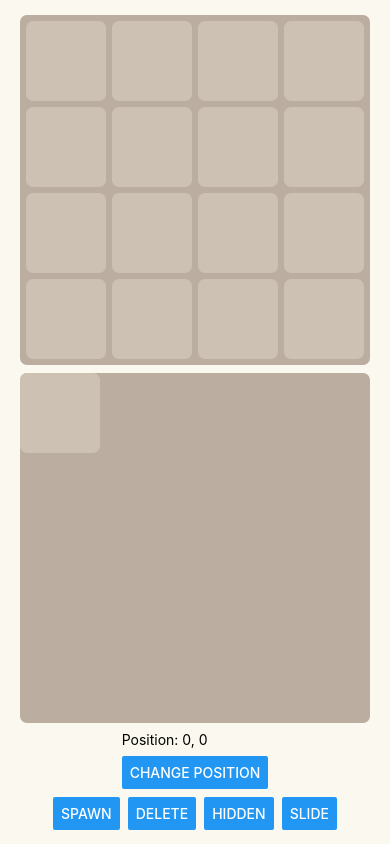
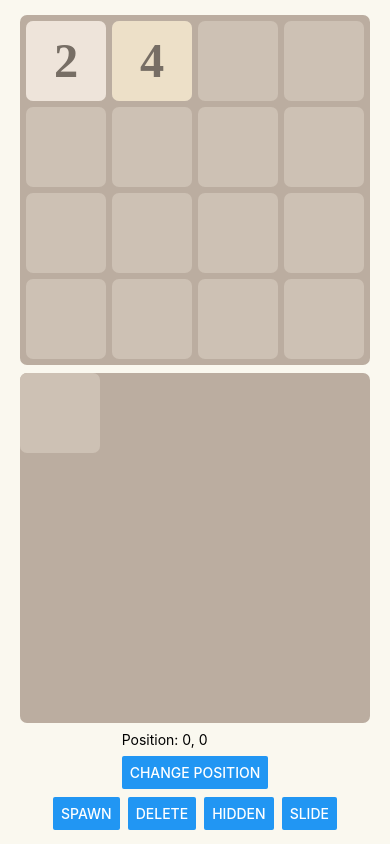
Before and after one commit to AgeReapor/1024-plus-plus, a React Native app: screen / in a window 390 px wide. Built offline with nearby package versions, Linux system fonts and the light colour scheme.

Commit message:
canvas reading props

```diff
--- a/App.js
+++ b/App.js
@@ -7,14 +7,16 @@ import Animated, {
 } from "react-native-reanimated";
 import { Button, Text } from "react-native";
 import { StyleSheet } from "react-native";
-import { useState } from "react";
+import { useEffect, useState } from "react";
 
 import * as style from "./utils/StyleUtilClasses";
 import Canvas from "./components/Canvas.component";
 import Tile from "./components/Tile.component";
-
+import { TileNode } from "./models/TileNode";
 const CANVAS_SIZE = 350;
 const TILE_SIZE = 80;
+
+const tileNodes = [new TileNode("1", 0, 2), new TileNode("2", 1, 4)];
 
 export default function App() {
 	const [state, setState] = useState({
@@ -32,13 +34,13 @@ export default function App() {
 				style.bgColor("#faf8ef"),
 			]}
 		>
-			<Canvas />
+			<Canvas tileNodes={tileNodes} />
 			<Animated.View style={[stylesheet.canvas]}>
 				<Tile
 					x={state.x}
 					y={state.y}
 					val={state.val}
-					size={TILE_SIZE}
+					size={TileNode.tileSize}
 				/>
 			</Animated.View>
 			<Animated.View style={[style.alignItems("start"), style.gap()]}>
--- a/components/Canvas.component.jsx
+++ b/components/Canvas.component.jsx
@@ -1,8 +1,9 @@
-import { StyleSheet } from "react-native";
+import { StyleSheet, Text } from "react-native";
 import Animated, { useAnimatedStyle } from "react-native-reanimated";
 import * as style from "../utils/StyleUtilClasses";
 import calcGridCoords from "../utils/CalcGridCoords";
 import Tile from "./Tile.component";
+import { TileNode } from "../models/TileNode";
 import { useEffect } from "react";
 
 const CANVAS_SIZE = 350;
@@ -10,7 +11,7 @@ const GRID_SIZE = 4;
 const TILES_COUNT = GRID_SIZE ** 2;
 const TILE_SIZE = 80;
 
-export default function Canvas() {
+export default function Canvas(props) {
 	const canvasAnimStyles = useAnimatedStyle(() => {
 		return {};
 	});
@@ -27,6 +28,7 @@ export default function Canvas() {
 	return (
 		<Animated.View style={[stylesheet.canvas, canvasAnimStyles]}>
 			<BackgroundGrid></BackgroundGrid>
+			<GameGrid tileNodes={props.tileNodes}></GameGrid>
 		</Animated.View>
 	);
 }
@@ -35,19 +37,37 @@ const BackgroundGrid = () => {
 	return (
 		<Animated.View style={[stylesheet.bgGrid]}>
 			{Array.from({ length: TILES_COUNT }, (_, i) => {
-				const coords = calcGridCoords(
-					i,
-					CANVAS_SIZE,
-					TILE_SIZE,
-					GRID_SIZE
-				);
+				const coords = calcGridCoords(i);
 				return (
 					<Tile
-						key={i}
+						key={"bgTile_" + i}
 						x={coords.x}
 						y={coords.y}
 						val={0}
 						size={TILE_SIZE}
+					></Tile>
+				);
+			})}
+		</Animated.View>
+	);
+};
+
+const GameGrid = (props) => {
+	let tileNodes = props.tileNodes;
+	return (
+		<Animated.View style={[stylesheet.fgGrid]}>
+			{/* <Tile key={"test2"} x={203} y={2} val={2} size={TILE_SIZE} />
+			<Tile key={"test1"} x={103} y={2} val={2} size={TILE_SIZE} />
+			<Tile key={"test3"} x={0} y={2} val={4} size={TILE_SIZE} /> */}
+
+			{tileNodes.map((tileNode) => {
+				return (
+					<Tile
+						key={tileNode.name}
+						x={tileNode.coords.x}
+						y={tileNode.coords.y}
+						val={tileNode.val}
+						size={TileNode.tileSize}
 					></Tile>
 				);
 			})}
@@ -63,9 +83,14 @@ const stylesheet = StyleSheet.create({
 	},
 	bgGrid: {
 		backgroundColor: "#bbada0",
-		position: "relative",
+		position: "absolute",
 		width: CANVAS_SIZE,
 		height: CANVAS_SIZE,
 		borderRadius: 7,
 	},
+	fgGrid: {
+		position: "absolute",
+		width: CANVAS_SIZE,
+		height: CANVAS_SIZE,
+	},
 });
--- /dev/null
+++ b/models/Board.js
@@ -0,0 +1 @@
+import TileNode from "./TileNode";
--- /dev/null
+++ b/models/TileNode.js
@@ -0,0 +1,62 @@
+import calcGridCoords from "../utils/CalcGridCoords";
+import Tile from "../components/Tile.component";
+const TILE_SIZE = 80;
+
+export class TileNode {
+	#name;
+	#posIdx;
+	#val;
+	#translateCB;
+	#deleteCB;
+
+	constructor(
+		name,
+		posIdx,
+		val = 2,
+		createdCB = () => {},
+		translateCB = (a, b) => {},
+		deleteCB = () => {}
+	) {
+		this.#name = name;
+		this.#posIdx = posIdx;
+		this.#val = val;
+		this.#translateCB = translateCB;
+		this.#deleteCB = deleteCB;
+
+		createdCB(this);
+	}
+
+	set posIdx(idx) {
+		let oldVal = this.#posIdx;
+		let newVal = (this.#posIdx = poidxsIdx);
+		return this.#translateCB(oldVal, newVal);
+	}
+
+	get name() {
+		return this.#name;
+	}
+
+	get coords() {
+		return calcGridCoords(this.#posIdx);
+	}
+
+	get val() {
+		return this.#val;
+	}
+
+	move(idx) {
+		this.posIdx = idx;
+	}
+
+	doubleVal() {
+		this.val *= 2;
+	}
+
+	delete() {
+		this.#deleteCB(this);
+	}
+
+	static get tileSize() {
+		return TILE_SIZE;
+	}
+}
```
